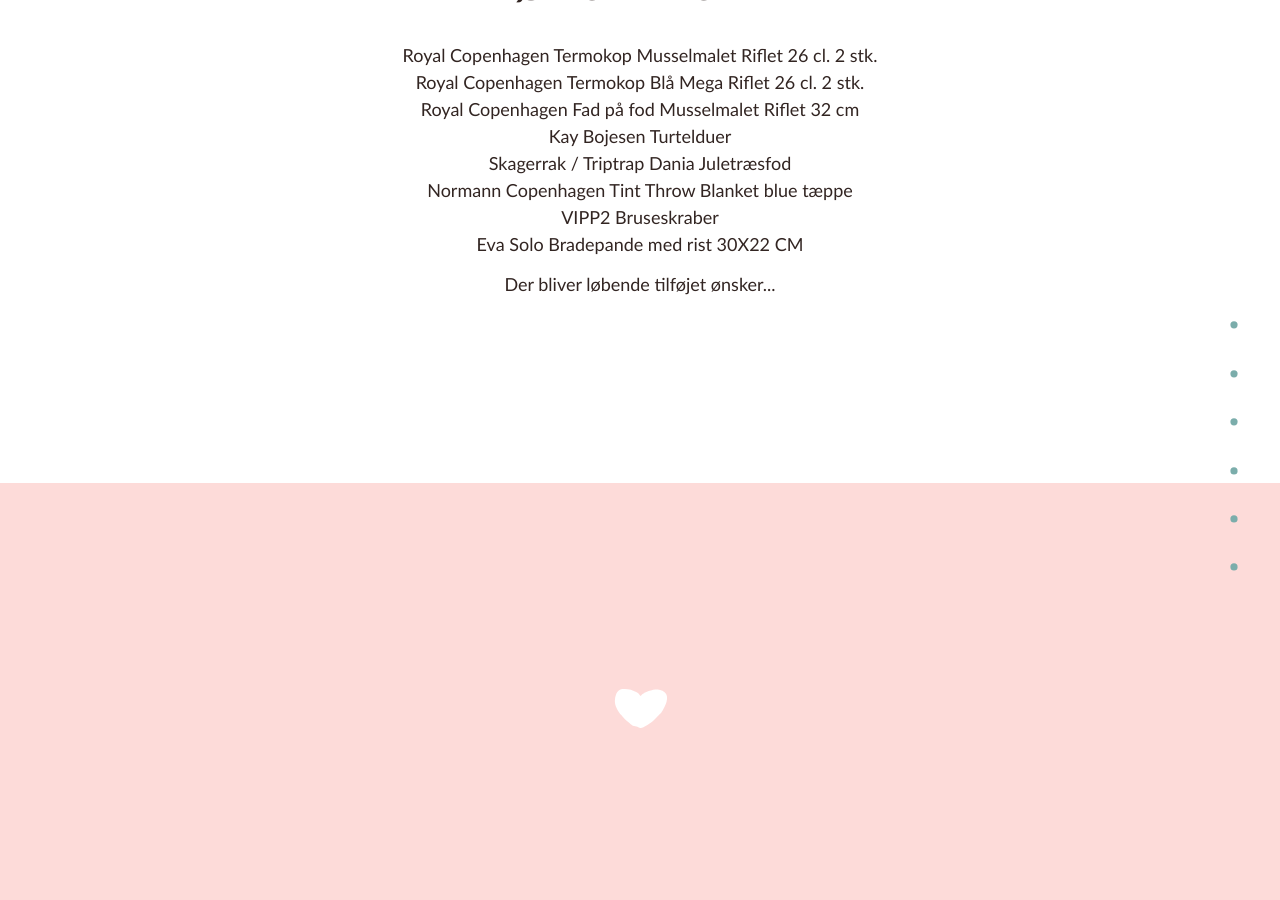
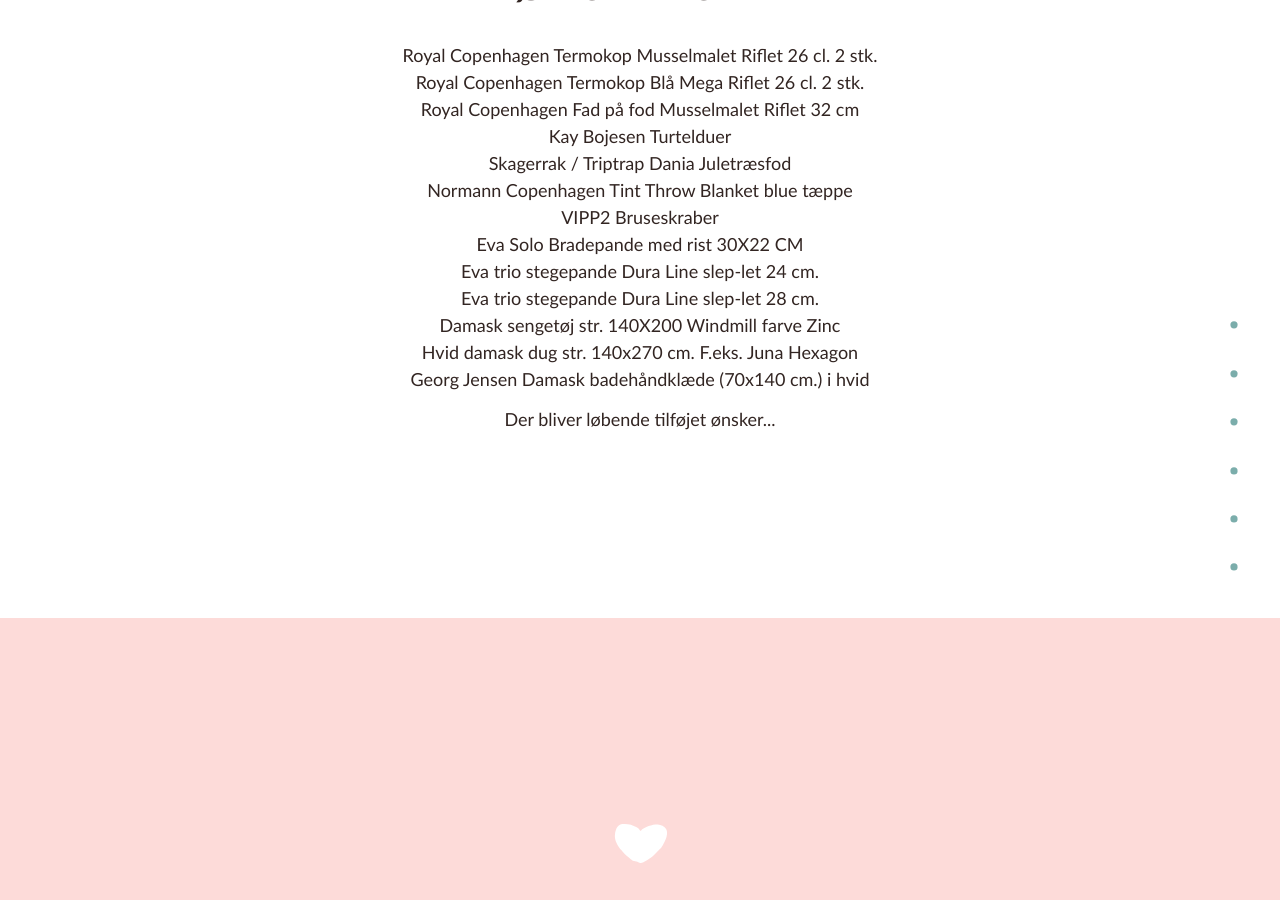
Before and after one commit to jacobmohl/skal-giftes, a Jekyll site: the page built from index.html, in a window 1280 px wide and 900 px high, scrolled down 5658 px. Built offline with Jekyll 4.4.1, drawn with Linux system fonts in a browser that asks for light colours.

Commit message:
Nye ønsker tilføjet

```diff
--- a/index.html
+++ b/index.html
@@ -166,6 +166,11 @@
             Normann Copenhagen Tint Throw Blanket blue tæppe<br/>
             VIPP2 Bruseskraber<br/>
             Eva Solo Bradepande med rist 30X22 CM<br/>
+            Eva trio stegepande Dura Line slep-let 24 cm.<br/>
+            Eva trio stegepande Dura Line slep-let 28 cm.<br/>
+            Damask sengetøj str. 140X200 Windmill farve Zinc<br/>
+            Hvid damask dug str. 140x270 cm. F.eks. Juna Hexagon<br/>
+            Georg Jensen Damask badehåndklæde (70x140 cm.) i hvid<br/>
         </p>
         <p>Der bliver løbende tilføjet ønsker...</p>
         <br><br><br>
```
